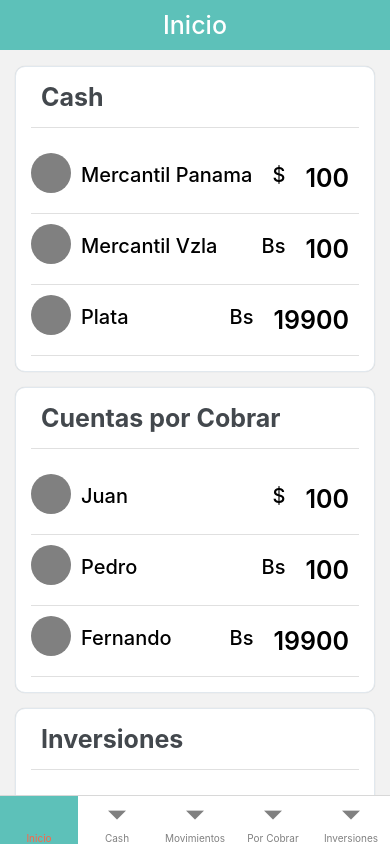
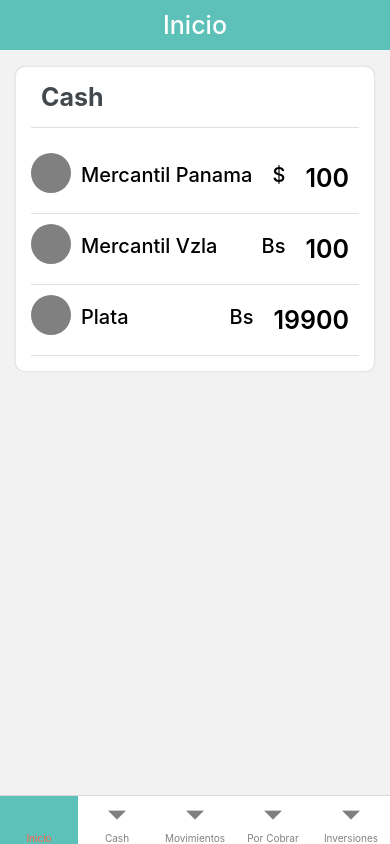
Before and after one commit to Juvenalhz/FinanzasPersonales, a React Native app: screen /Inicio in a window 390 px wide. Built offline with nearby package versions, Linux system fonts and the light colour scheme.

Commit message:
agg context cash

```diff
--- a/App.tsx
+++ b/App.tsx
@@ -7,6 +7,7 @@
 import { Inversiones } from './src/pages/Inversiones';
 import { PorCobrar } from './src/pages/PorCobrar';
 import Ionicons from 'react-native-vector-icons/Ionicons';
+import { CashProvider } from './src/context/cashContext/CashContext';
 
 
 const App = () => {
@@ -15,21 +16,24 @@
     <>
 
       <NavigationContainer >
-      <Tab.Navigator screenOptions={{headerShown: false, tabBarActiveBackgroundColor:'#5DC1B9'}}>
-        <Tab.Screen name="Inicio" component={Inicio} options={{tabBarIcon: ({ focused, color, size }) => {
+        <CashProvider>
+          <Tab.Navigator screenOptions={{ headerShown: false, tabBarActiveBackgroundColor: '#5DC1B9' }}>
+            <Tab.Screen name="Inicio" component={Inicio} options={{
+              tabBarIcon: ({ focused, color, size }) => {
                 let iconName;
-              iconName =  ''
+                iconName = ''
                 // You can return any component that you like here!
-            return <Ionicons name={iconName} size={size}  />;
+                return <Ionicons name={iconName} size={size} />;
               },
               tabBarActiveTintColor: 'tomato',
               tabBarInactiveTintColor: 'gray',
-        }}/>
+            }} />
             <Tab.Screen name="Cash" component={Cash} />
             <Tab.Screen name="Movimientos" component={Movimientos} />
             <Tab.Screen name="Por Cobrar" component={PorCobrar} />
             <Tab.Screen name="Inversiones" component={Inversiones} />
           </Tab.Navigator>
+        </CashProvider>
       </NavigationContainer>
     </>
   )
--- a/package.json
+++ b/package.json
@@ -13,7 +13,7 @@
     "@react-navigation/bottom-tabs": "^6.2.0",
     "@react-navigation/native": "^6.0.8",
     "react": "17.0.2",
-    "react-native": "0.67.2",
+    "react-native": "^0.67.2",
     "react-native-elements": "^3.4.2",
     "react-native-safe-area-context": "^3.4.1",
     "react-native-screens": "^3.12.0",
--- a/src/components/Cards.tsx
+++ b/src/components/Cards.tsx
@@ -1,19 +1,20 @@
 import React from 'react'
 import { StyleSheet, Text, View } from 'react-native'
 import { Avatar, Card, Divider } from 'react-native-elements'
+import { cuenta } from '../context/cashContext/CashContext'
 
 interface Props {
 
-  data : detalles [],
+  data : cuenta[],
   titulo: string
 }
 
-interface detalles {
-  id: number,
-  cuenta: string,
-  disponible: number,
-  moneda: string
-}
+// interface cuenta {
+//   id: number,
+//   cuenta: string,
+//   disponible: number,
+//   moneda: string
+// }
 
 export const Cards = ({data, titulo}:Props) => {
   return (
@@ -21,14 +22,14 @@
     <Card containerStyle={{ borderRadius: 10 }}>
             <Card.Title style={{ fontSize: 25, textAlign: 'left', marginLeft: 10, }}>{titulo}</Card.Title>
             <Card.Divider />
-            {data.map((cuenta:detalles) =>
+            {data.map((cuenta:cuenta) =>
               <>
-                <View style={{ flexDirection: 'row', marginVertical: 10 }}>
+                <View style={{ flexDirection: 'row', marginVertical: 10 }} key={cuenta.id}>
                   <Avatar
                     size={40}
                     rounded
                     containerStyle={{ backgroundColor: 'gray' }} />
-                  <Text key={cuenta.id} style={styles.item}>{cuenta.cuenta}</Text>
+                  <Text key={cuenta.id} style={styles.item}>{cuenta.nombre}</Text>
                   <View style={styles.monto}>
                     <Text style={styles.item}>{cuenta.moneda}</Text>
                     <Text style={styles.disponible}>{cuenta.disponible}</Text>
--- /dev/null
+++ b/src/context/cashContext/CashContext.tsx
@@ -0,0 +1,59 @@
+import React, { createContext } from "react";
+
+//definir que informacion tendre
+export interface CashState {
+    cuentas: cuenta []
+}
+
+export interface cuenta {
+     id: number,
+     nombre: string,
+     disponible: number,
+     moneda: string
+}
+
+//estado inicial
+export const cashInitialState: CashState = {
+    cuentas: [
+        {
+            id: 1,
+            nombre: 'Mercantil Panama',
+            disponible: 100,
+            moneda: '$'
+          },
+          {
+            id: 2,
+            nombre: 'Mercantil Vzla',
+            disponible: 100,
+            moneda: 'Bs'
+          },
+          {
+            id: 3,
+            nombre: 'Plata',
+            disponible: 19900,
+            moneda: 'Bs'
+          }
+    ]
+}
+
+//como lucira el context
+export interface cashContextProps {
+  cashs : CashState
+}
+
+//creacion de context
+
+export const CashContext = createContext ({} as cashContextProps);
+
+//componente proveedor del estado
+
+export const CashProvider = ( {children} : any ) => {
+
+  return (
+    <CashContext.Provider value={{
+      cashs : cashInitialState
+    }}>
+      {children}
+    </CashContext.Provider>
+  )
+}
--- a/src/pages/Inicio.tsx
+++ b/src/pages/Inicio.tsx
@@ -1,10 +1,10 @@
 
-import React from 'react'
-import { FlatList, ScrollView, StyleSheet, Text, View } from 'react-native'
-import { Avatar, Card, Divider, Header, Tab } from 'react-native-elements'
+import React, { useContext } from 'react'
+import { ScrollView, View } from 'react-native'
+
 import { Cards } from '../components/Cards';
 import { Headers } from '../components/Headers';
-import Ionicons from 'react-native-vector-icons/Ionicons';
+import { CashContext, cuenta } from '../context/cashContext/CashContext';
 
 export const Inicio = () => {
 
@@ -71,6 +71,8 @@
     }
   ]
 
+  const {cashs} = useContext(CashContext)
+
   return (
 
     <>
@@ -79,9 +81,9 @@
         <Headers titulo={'Inicio'} />
 
         <ScrollView>
-          <Cards data={cash} titulo={'Cash'}/>
-          <Cards data={porCobrar}  titulo={'Cuentas por Cobrar'}/>
-          <Cards data={Inversiones}  titulo={'Inversiones'}/>
+          <Cards data={cashs.cuentas} titulo={'Cash'}/>
+          {/* <Cards data={porCobrar}  titulo={'Cuentas por Cobrar'}/>
+          <Cards data={Inversiones}  titulo={'Inversiones'}/> */}
         </ScrollView>
 
 
```
Also changed, not shown: 2 other files (tests, documents, lock files or other folders). Lines whose indentation alone changed are shown as unchanged.
